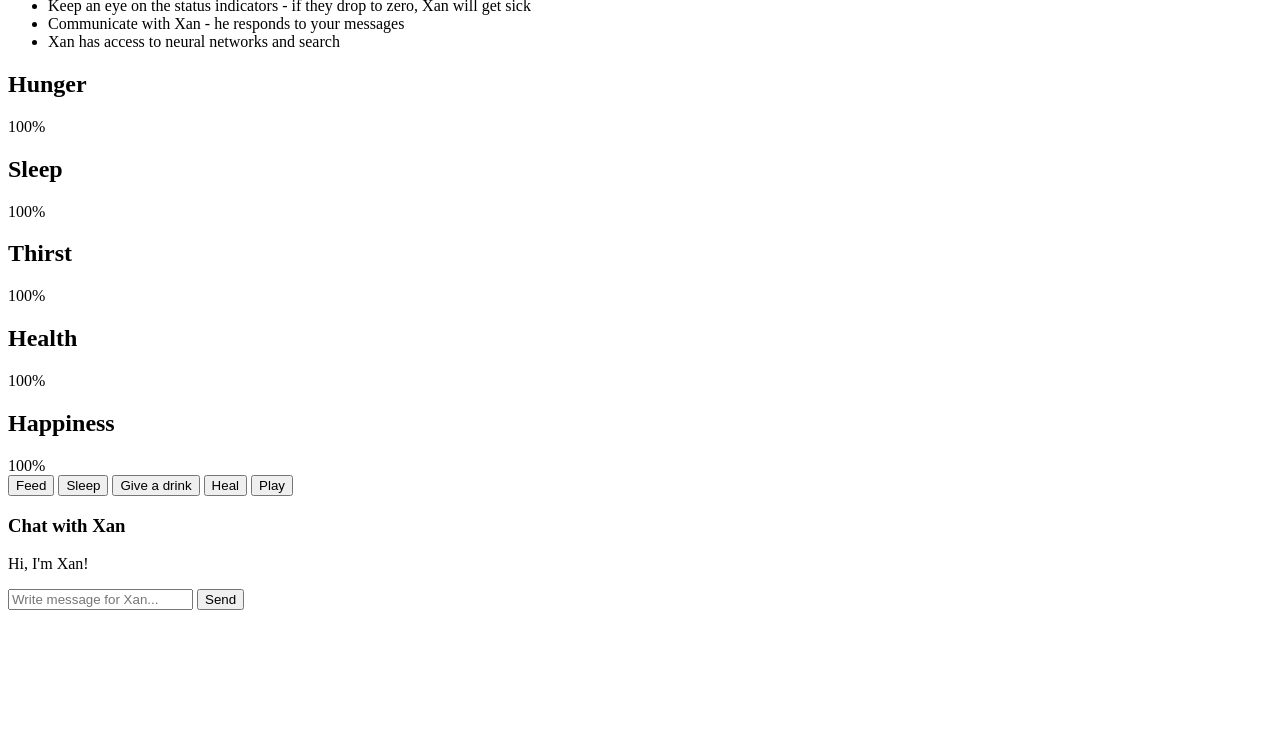
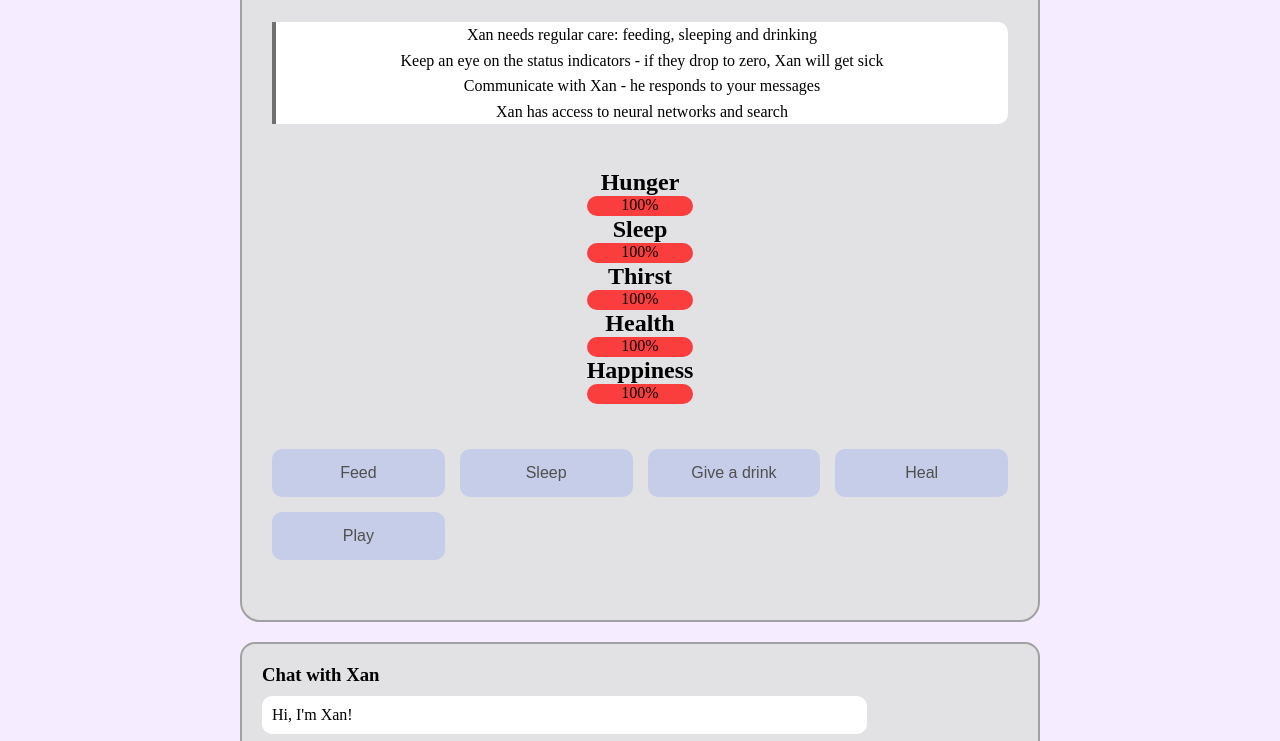
Before and after one commit to X2X13211/tamagochi, a plain HTML site: page index.html in a window 1280 px wide. Shown: the part 135-876 px from the top of the page. Before the commit the page ends 800 px from the top, so only its background shows below. Drawn offline with Linux system fonts and the light colour scheme.

Commit message:
feat: change css and html

```diff
--- a/index.html
+++ b/index.html
@@ -4,9 +4,11 @@
     <meta charset="UTF-8">
     <meta name="viewport" content="width=device-width, initial-scale=1.0">
     <title>Tamagochi</title>
+    <link rel="stylesheet" href="styles.css">
 </head>
 <body>
-    <div clas="container">
+    <div class="container">
+        <div class="header">
             <h1>Xan</h1>
             <p>Your virtual character</p>
         </div>
@@ -25,50 +27,43 @@
 
                 <h2>Hunger</h2>
                 <div class="bar_container">
-                <div class="bar hunger_bar" id="hungerBar">
-                </div>
+                    <div class="bar hunger_bar" id="hungerBar"></div>
                     <span id="hungerText">100%</span>
                 </div>
 
                 <h2>Sleep</h2>
                 <div class="bar_container">
-                <div class="bar sleeep_bar" id="sleepBar">
-                </div>
+                    <div class="bar sleep_bar" id="sleepBar"></div>
                     <span id="sleepText">100%</span>
                 </div>
 
                 <h2>Thirst</h2>
                 <div class="bar_container">
-                <div class="bar thirst_bar" id="thirstBar">
-                </div>
+                    <div class="bar thirst_bar" id="thirstBar"></div>
                     <span id="thirstText">100%</span>
                 </div>
 
                 <h2>Health</h2>
                 <div class="bar_container">
-                <div class="bar health_bar" id="healthBar">
-                </div>
+                    <div class="bar health_bar" id="healthBar"></div>
                     <span id="healthText">100%</span>
                 </div>
 
                 <h2>Happiness</h2>
                 <div class="bar_container">
-                <div class="bar happiness_bar" id="happinessBar">
-                </div>
+                    <div class="bar happiness_bar" id="happinessBar"></div>
                     <span id="happinessText">100%</span>
                 </div>
-
             </div>
         </div>
 
         <div class="actions">
-
             <button class="action-btn" onclick="feed()">Feed</button>
             <button class="action-btn" onclick="sleep()">Sleep</button>
             <button class="action-btn" onclick="drink()">Give a drink</button>
             <button class="action-btn" onclick="heal()">Heal</button>
             <button class="action-btn" onclick="play()">Play</button>
-
+        </div>
     </div>
 
     <div class="chat-area">
--- a/styles.css
+++ b/styles.css
@@ -0,0 +1,124 @@
+* {
+    margin: 0;
+    padding: 0;
+    box-sizing: border-box;
+    list-style: none;
+}
+body {
+    background: rgba(132, 0, 255, 0.075);
+    min-height: 100vh;
+    padding: 20px;
+}
+.container {
+    max-width: 800px;
+    margin: 0 auto;
+    background: rgba(223, 223, 223, 0.842);
+    border-radius: 20px;
+    padding: 30px;
+    border: 2px solid #a1a1a1;
+}
+.header {
+    text-align: center;
+    margin-bottom: 30px;
+}
+.header h1 {
+    color: rgb(0, 0, 0);
+    font-size: 2.5em;
+    margin-bottom: 10px;
+}
+.rules {
+    background:  #ffffff;
+    border-left: 4px solid #707070;
+    margin-bottom: 30px;
+    border-radius: 0 10px 10px 0;
+    text-align: center;
+}
+.rules ul {
+    list-style-position: inside;
+    line-height: 1.6;
+}
+.tamagochi-area {
+    display: flex;
+    flex-direction: column;
+    align-items: center;
+    gap: 30px;
+    margin-bottom: 30px;
+}
+.status_bar {
+    background: rgba(255, 255, 255, 0);
+    border-radius: 10px;
+    padding: 15px;
+    min-width: 120px;
+    text-align: center;
+}
+.bar_container {
+    width: 100%;
+    height: 20px;
+    background:  rgba(255, 31, 31, 0.836);
+    border-radius: 10px;
+    overflow: hidden;
+}
+.actions {
+    display: grid;
+    grid-template-columns: repeat(auto-fit, minmax(150px, 1fr));
+    gap: 15px;
+    margin-bottom: 30px;
+}
+
+.action-btn {
+    padding: 15px;
+    border: none;
+    border-radius: 10px;
+    background: rgba(0, 68, 255, 0.13);
+    color: rgb(80, 80, 80);
+    font-size: 16px;
+    cursor: pointer;
+    transition: transform 0.2s, box-shadow 0.2s;
+}
+.action-btn:hover {
+    transform: translateY(-4px);
+    box-shadow: 0 5px 15px rgba(0, 0, 0, 0.452);
+}
+
+.chat-area {
+    margin: 0 auto;
+    max-width: 800px;
+    margin-top: 20px;
+    border: 2px solid #a1a1a1;
+    border-radius: 15px;
+    padding: 20px;
+    background: rgba(223, 223, 223, 0.842);
+}
+.chat-area h3 {
+    margin-bottom: 10px;
+}
+.message {
+    margin-bottom: 10px;
+    padding: 10px;
+    border-radius: 10px;
+    max-width: 80%;
+}
+ .xan-message {
+    background: #ffffff;
+    margin-right: auto;
+}
+
+.user-message {
+    background: #ffffff;
+    margin-left: auto;
+    text-align: right;
+}
+
+.chat-input {
+    display: flex;
+    gap: 10px;
+}
+.chat-input button {
+    padding: 12px 20px;
+    background: rgba(0, 68, 255, 0.13);
+    color: rgb(79 79 79);
+    border: none;
+    border-radius: 10px;
+    cursor: pointer;
+    font-size: 16px;
+}
```
Lines whose indentation alone changed are shown as unchanged.
